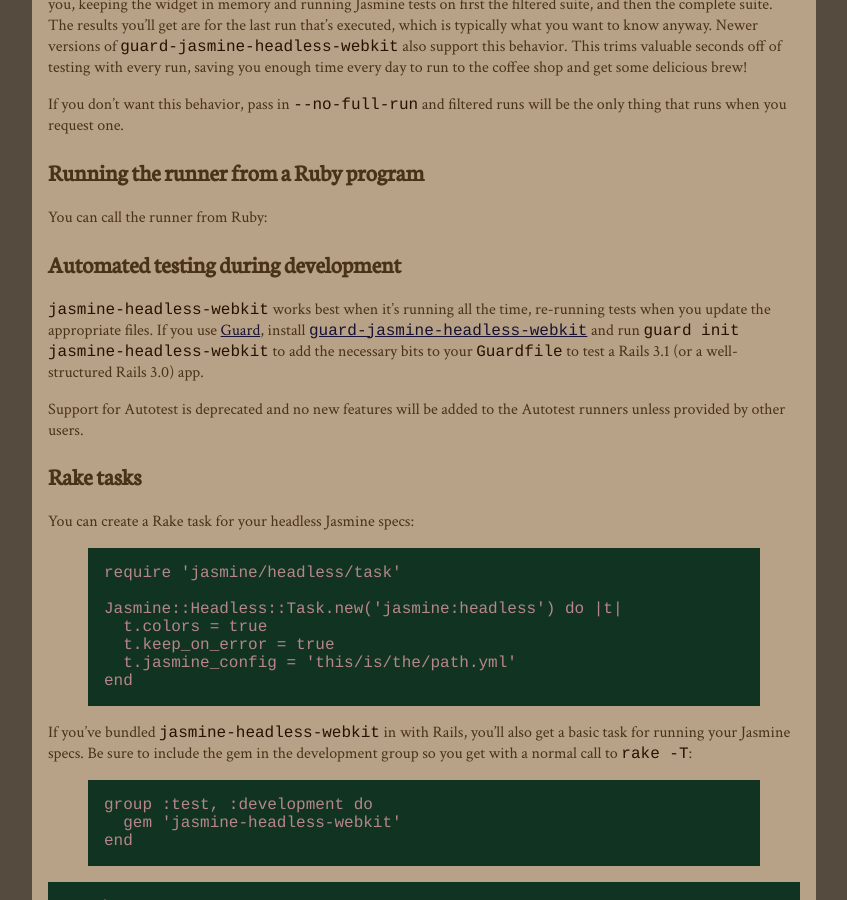
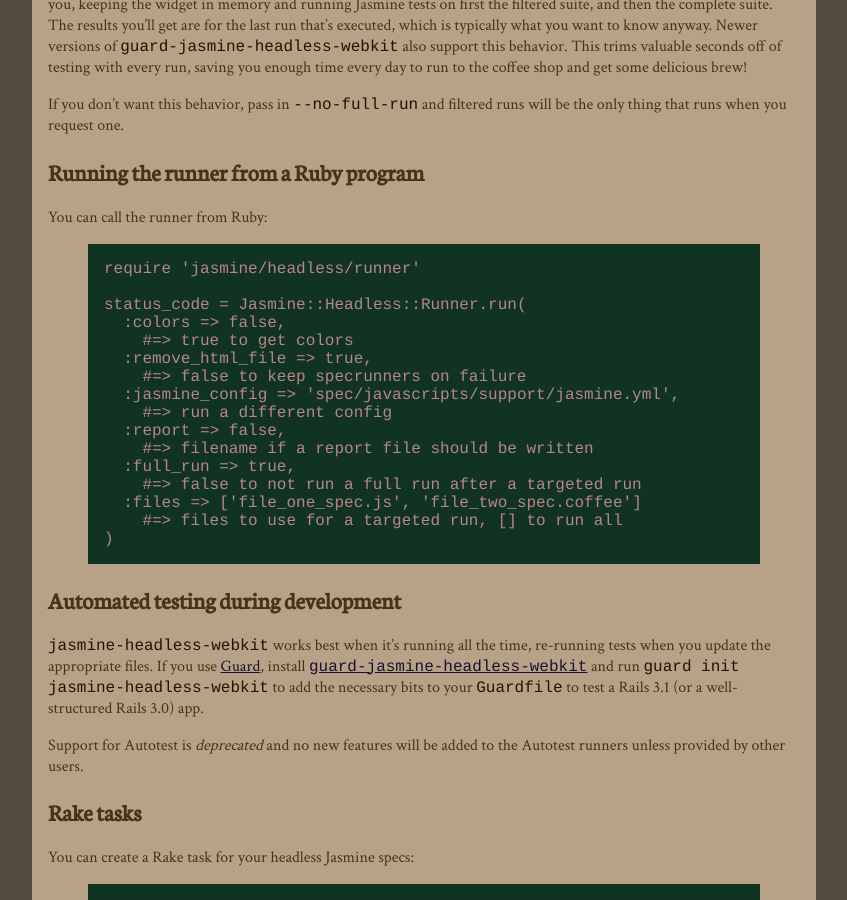
Before and after one commit to johnbintz/jasmine-headless-webkit, a Jekyll site: the page built from index.md, in a window 1280 px wide and 900 px high, scrolled down 4776 px. Shown: the whole window, without its empty margins (216-1063 px from the left). Built offline with Jekyll 4.4.1, drawn with Linux system fonts in a browser that asks for light colours; Markdown is read by kramdown in place of the engine named in the settings; some of the changed text lies outside the part shown.

Commit message:
doc updated

```diff
--- a/index.md
+++ b/index.md
@@ -234,7 +234,22 @@
 You can call the runner from Ruby:
 
 {% highlight ruby %}
+require 'jasmine/headless/runner'
 
+status_code = Jasmine::Headless::Runner.run(
+  :colors => false,
+    #=> true to get colors
+  :remove_html_file => true,
+    #=> false to keep specrunners on failure
+  :jasmine_config => 'spec/javascripts/support/jasmine.yml',
+    #=> run a different config
+  :report => false,
+    #=> filename if a report file should be written
+  :full_run => true,
+    #=> false to not run a full run after a targeted run
+  :files => ['file_one_spec.js', 'file_two_spec.coffee']
+    #=> files to use for a targeted run, [] to run all
+)
 {% endhighlight %}
 
 ## Automated testing during development
@@ -243,7 +258,7 @@
 If you use [Guard](https://github.com/guard/guard/), install [`guard-jasmine-headless-webkit`](http://github.com/guard/guard-jasmine-headless-webkit/)
 and run `guard init jasmine-headless-webkit` to add the necessary bits to your `Guardfile` to test a Rails 3.1 (or a well-structured Rails 3.0) app.
 
-Support for Autotest is deprecated and no new features will be added to the Autotest runners unless provided by other users.
+Support for Autotest is *deprecated* and no new features will be added to the Autotest runners unless provided by other users.
 
 ## Rake tasks
 
```
Also changed, not shown: other parts of index.md (+1 -1 lines).
